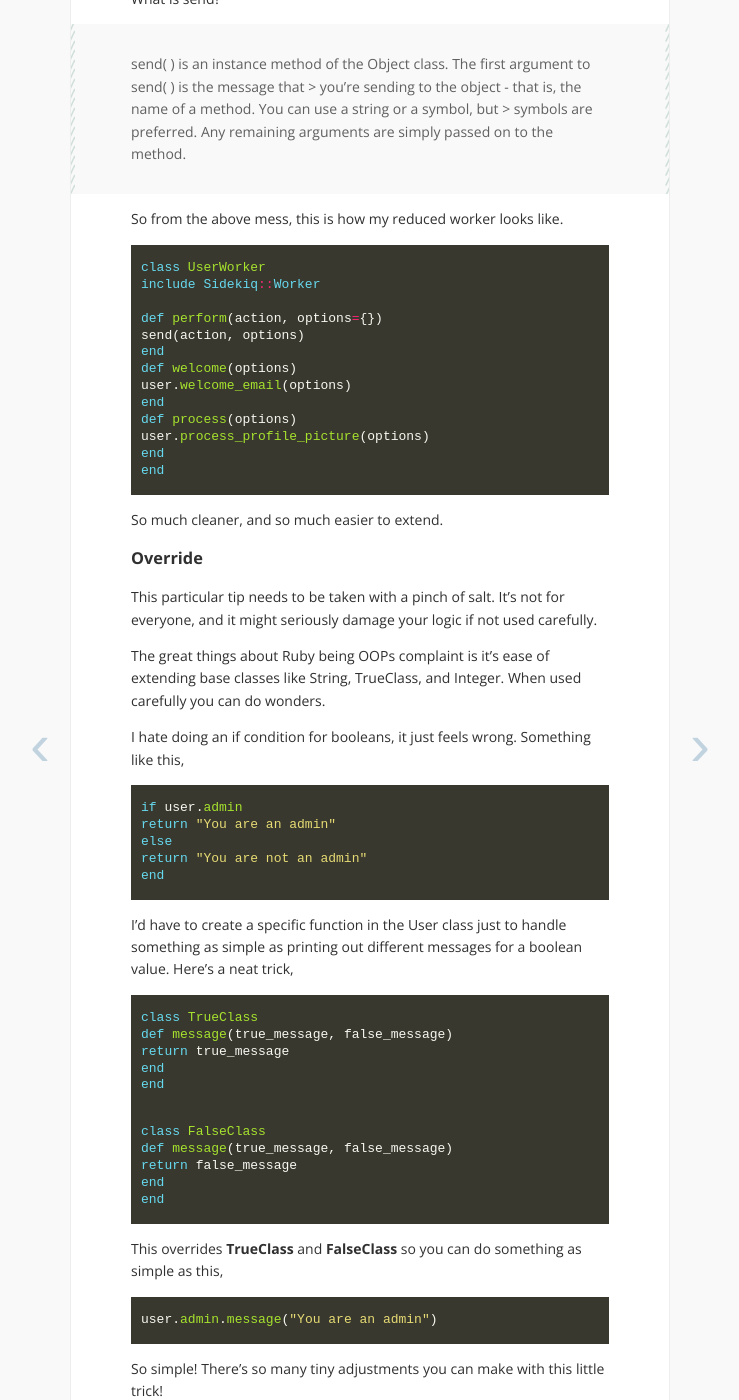
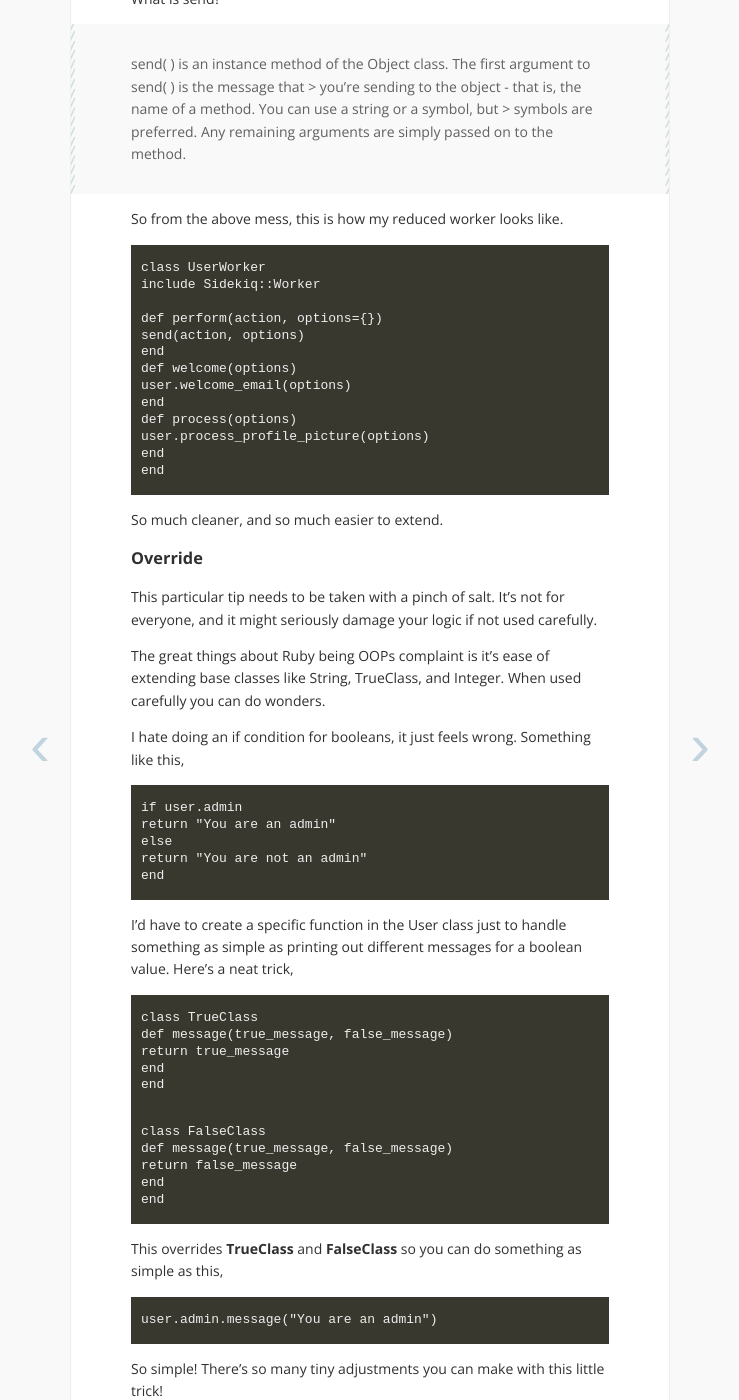
Before and after one commit to swaathi/swaathi.github.io, a Jekyll site: the page built from _posts/2016-06-18-ifception.md, in a window 1280 px wide and 1400 px high, scrolled down 3089 px. Shown: the whole window, without its empty margins (270-1009 px from the left). Built offline with Jekyll 4.4.1, drawn with Linux system fonts in a browser that asks for light colours; comment, search, counter and statistics services are not loaded; some of the changed text lies outside the part shown.

Commit message:
Fixing CSS

`````diff
--- a/_posts/2016-06-18-ifception.md
+++ b/_posts/2016-06-18-ifception.md
@@ -28,7 +28,7 @@
 
 If you have an ultra simple function that compares a condition to return a value if it matches, and another if it doesn’t. Fairly straight forward scenario.
 
-{% highlight ruby %}
+```
 def pretty_time(time)
   if time
     time.strftime("%B %e, %Y")
@@ -36,16 +36,16 @@
     nil.to_s
   end
 end
-{% endhighlight %}
+````
 
 Sure it’s not too bad, but it can look even better if you do this,
 
-{% highlight ruby %}
+```
 def pretty_time(time)
  return nil.to_s unless time
  time.strftime("%B %e, %Y")
 end
-{% endhighlight %}
+````
 
 You can bid good bye to your hanging else statements!
 
@@ -53,48 +53,48 @@
 
 The pipe symbol, **\|\|** is a favorite among Ruby devs. You can quickly assign default values when a variable is nil.
 
-{% highlight ruby %}
+```
 > nil || 6
 => 6
-{% endhighlight %}
+````
 
 But it’s not too friendly with strings.
 
-{% highlight ruby %}
+```
 > "" || "six"
 => ""
-{% endhighlight %}
+````
 
 When you use this with the presence method, magic happens!
 
-{% highlight ruby %}
+```
 > "".presence || "six"
 => "six"
-{% endhighlight %}
+````
 
 ### Try, Try again
 
 If I got a dollar for every time i ran into the _nil:NilClass error_, I’d be a millionaire! This made me paranoid to stick a if _obj.present?_ everywhere.
 
-{% highlight ruby %}
+```
 if user.present?
   return user.name
 end
-{% endhighlight %}
+````
 
 Yuck! There’s a better way to do this, you just got to keep trying.
 
-{% highlight ruby %}
+```
 user.try(:name)
-{% endhighlight %}
+````
 
 Simple! Now when your user doesn’t exists, it will fail quietly and return a nil.
 
 This works with methods too. If you have a method called fullname, try this out,
 
-{% highlight ruby %}
+```
 user.try(:fullname)
-{% endhighlight %}
+````
 
 ### Send Off
 
@@ -102,7 +102,7 @@
 
 Since I have different tasks to be processed for each call of the worker, I pass an “identifier”. Something that tells the worker class what function to perform.
 
-{% highlight ruby %}
+```
 class UserWorker
   include Sidekiq::Worker
 
@@ -116,7 +116,7 @@
     end
   end
 end
-{% endhighlight %}
+````
 
 **UGLY!**
 
@@ -128,7 +128,7 @@
 
 So from the above mess, this is how my reduced worker looks like.
 
-{% highlight ruby %}
+```
 class UserWorker
   include Sidekiq::Worker
 
@@ -142,7 +142,7 @@
     user.process_profile_picture(options)
   end
 end
-{% endhighlight %}
+````
 
 So much cleaner, and so much easier to extend.
 
@@ -154,37 +154,37 @@
 
 I hate doing an if condition for booleans, it just feels wrong. Something like this,
 
-{% highlight ruby %}
+```
 if user.admin
   return "You are an admin"
 else
   return "You are not an admin"
 end
-{% endhighlight %}
+````
 
 I’d have to create a specific function in the User class just to handle something as simple as printing out different messages for a boolean value. Here’s a neat trick,
 
-{% highlight ruby %}
+```
 class TrueClass
   def message(true_message, false_message)
     return true_message
   end
 end
-{% endhighlight %}
+````
 
-{% highlight ruby %}
+```
 class FalseClass
   def message(true_message, false_message)
     return false_message
   end
 end
-{% endhighlight %}
+````
 
 
 This overrides **TrueClass** and **FalseClass** so you can do something as simple as this,
 
-{% highlight ruby %}
+```
 user.admin.message("You are an admin")
-{% endhighlight %}
+````
 
 So simple! There’s so many tiny adjustments you can make with this little trick!
`````
